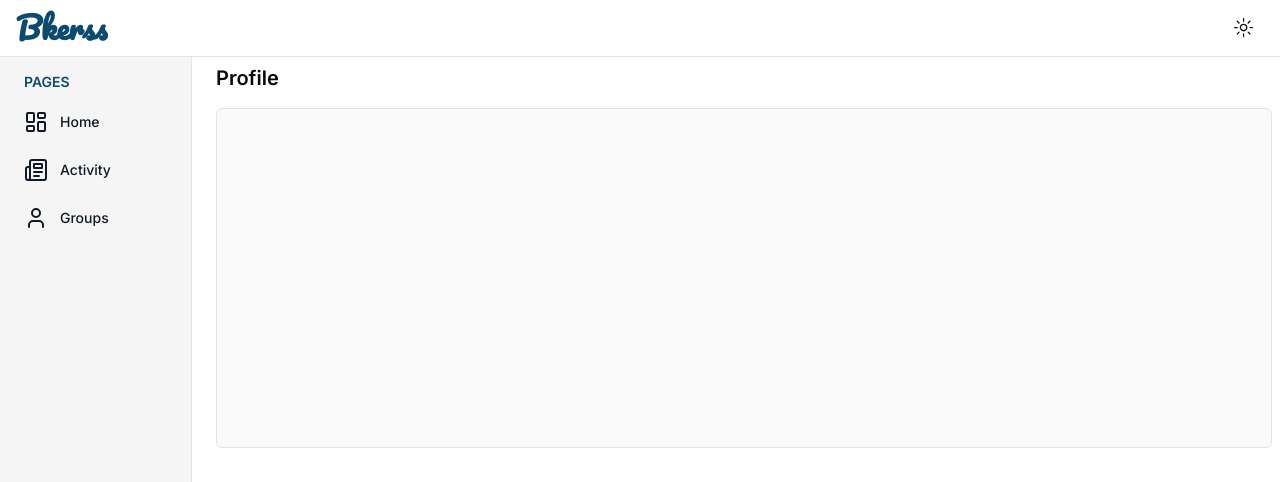
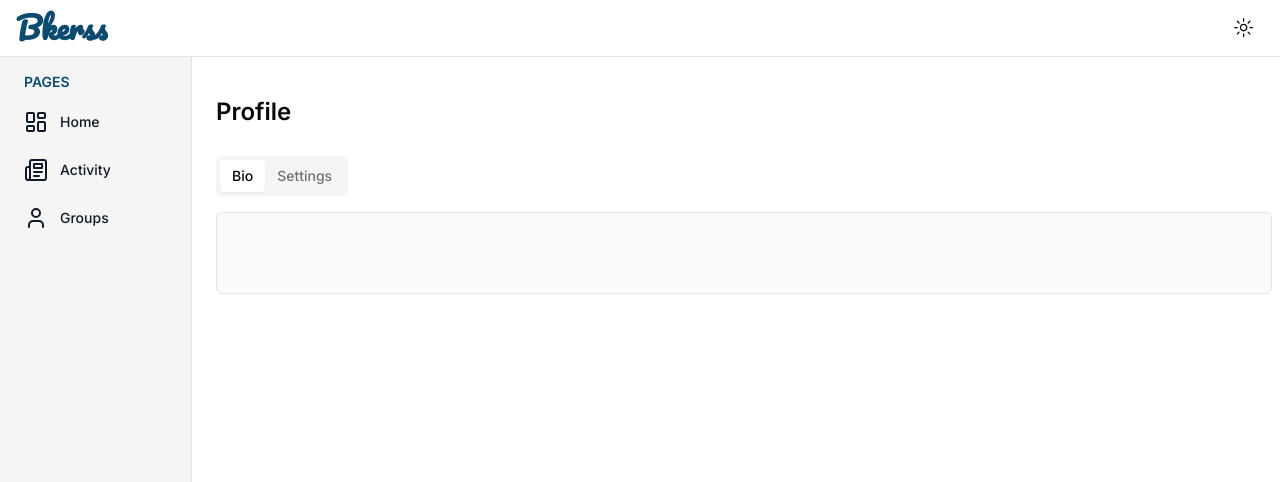
Before and after one commit to victoroab/bkerss, a Next.js app: page /profile in a window 1280 px wide. Shown: the top 482 px of the page. Built offline with nearby package versions, Linux system fonts and the light colour scheme; no server answers.

Commit message:
ui: added tabs to profile page

```diff
--- a/drizzle.config.ts
+++ b/drizzle.config.ts
@@ -6,10 +6,6 @@ export default defineConfig({
   dialect: 'postgresql',
   dbCredentials: {
     url: process.env.DATABASE_URL as string,
-    // host: process.env.DB_HOST as string,
-    // user: process.env.DB_USER as string,
-    // password: process.env.DB_PASSWORD as string,
-    // database: process.env.DB_NAME as string,
   },
   verbose: true,
   strict: true,
--- a/src/app/(app)/app/page.tsx
+++ b/src/app/(app)/app/page.tsx
@@ -29,7 +29,6 @@ export default function Page() {
               <CardContent></CardContent>
               <CardFooter className="text-sm">
                 View details about your profile
-                {/* <div className="w-full h-1 bg-sky-800 dark:bg-sky-500"></div> */}
               </CardFooter>
             </Card>
           </Link>
--- a/src/app/(profile)/layout.tsx
+++ b/src/app/(profile)/layout.tsx
@@ -1,6 +1,7 @@
 import { AppHeader } from '@/components/headers'
 import { Button } from '@/components/ui/button'
 import { LayoutDashboard, Newspaper, User } from 'lucide-react'
+import Link from 'next/link'
 
 export default function ProfileLayout({
   children,
@@ -17,12 +18,14 @@ export default function ProfileLayout({
               <span className="w-full pl-2 uppercase text-sm font-semibold text-sky-900 dark:text-sky-600">
                 Pages
               </span>
+              <Link href={'/app'}>
                 <Button
                   className="flex justify-start gap-3 py-0 pl-2 w-full rounded-lg dark:text-white dark:hover:bg-neutral-800 dark:hover:border-none hover:text-sky-700 hover:border hover:border-sky-200 hover:bg-sky-50 text-gray-900 bg-transparent"
                   size={'sm'}
                 >
                   <LayoutDashboard /> Home
                 </Button>
+              </Link>
               <Button
                 className="flex justify-start gap-3 py-0 pl-2 w-full rounded-lg dark:text-white dark:hover:bg-neutral-800 dark:hover:border-none hover:text-sky-700 hover:border hover:border-sky-200 hover:bg-sky-50 text-gray-900 bg-transparent"
                 size={'sm'}
--- a/src/app/(profile)/profile/page.tsx
+++ b/src/app/(profile)/profile/page.tsx
@@ -1,10 +1,28 @@
+import { Tabs, TabsContent, TabsList, TabsTrigger } from '@/components/ui/tabs'
+
 export default function ProfilePage() {
   return (
-    <div className="w-full min-h-80 h-96 flex flex-col flex-1">
-      <h1 className="text-xl font-semibold">Profile</h1>
-      <div className="mt-4 py-3 border rounded-md bg-neutral-50 dark:bg-neutral-950 h-full">
-        <div className="w-full flex flex-1 items-center h-full"></div>
-      </div>
+    <div className="w-full min-h-80 h-96 flex flex-col flex-1 gap-7 pt-8">
+      <h1 className="text-2xl font-semibold">Profile</h1>
+
+      <Tabs defaultValue="bio">
+        <TabsList>
+          <TabsTrigger value="bio">Bio</TabsTrigger>
+          <TabsTrigger value="settings">Settings</TabsTrigger>
+        </TabsList>
+        <TabsContent
+          value="bio"
+          className="mt-4 py-3 border rounded-md bg-neutral-50 dark:bg-neutral-950 h-full"
+        >
+          <div className="w-full flex flex-1 items-center h-full"></div>
+        </TabsContent>
+        <TabsContent
+          value="settings"
+          className="mt-4 py-3 border rounded-md bg-neutral-50 dark:bg-neutral-950 h-full"
+        >
+          <div className="w-full flex flex-1 items-center h-full"></div>
+        </TabsContent>
+      </Tabs>
     </div>
   )
 }
```
Lines whose indentation alone changed are shown as unchanged.
